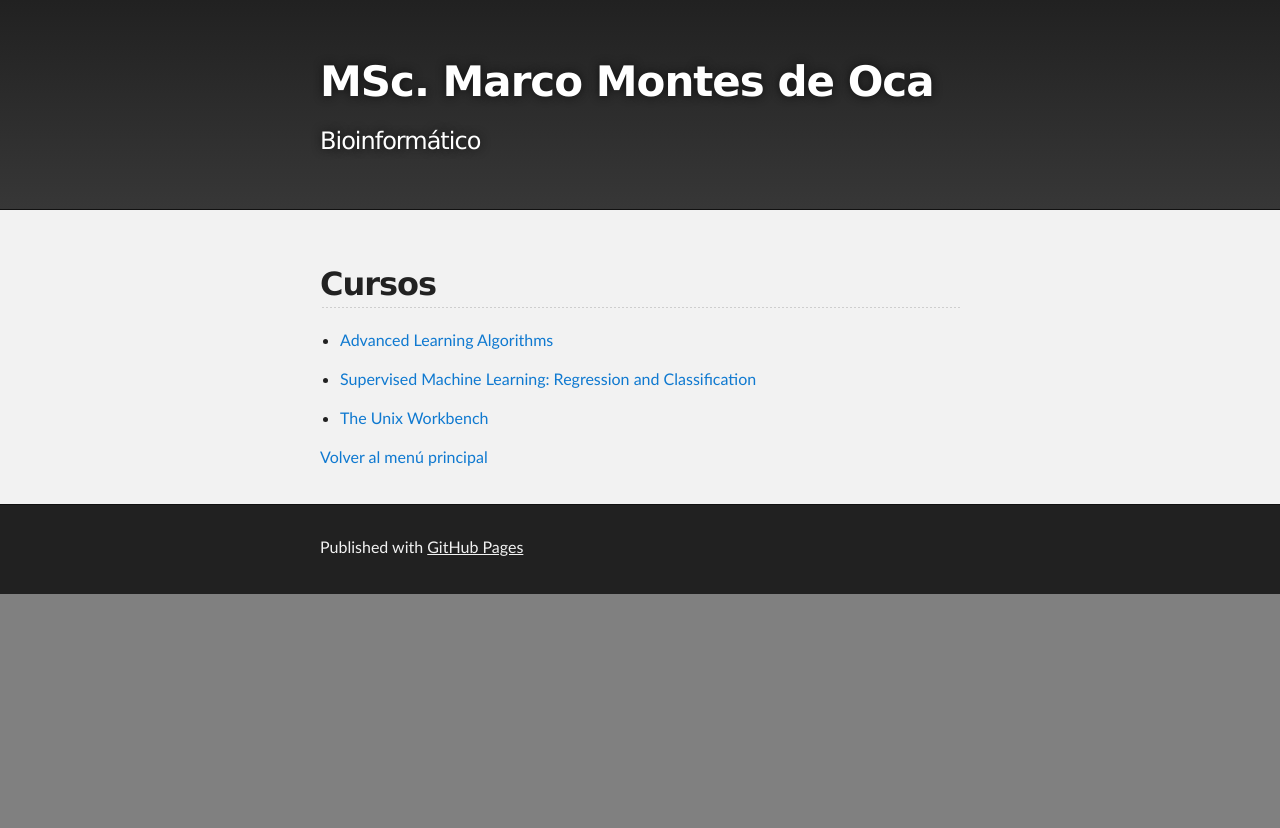
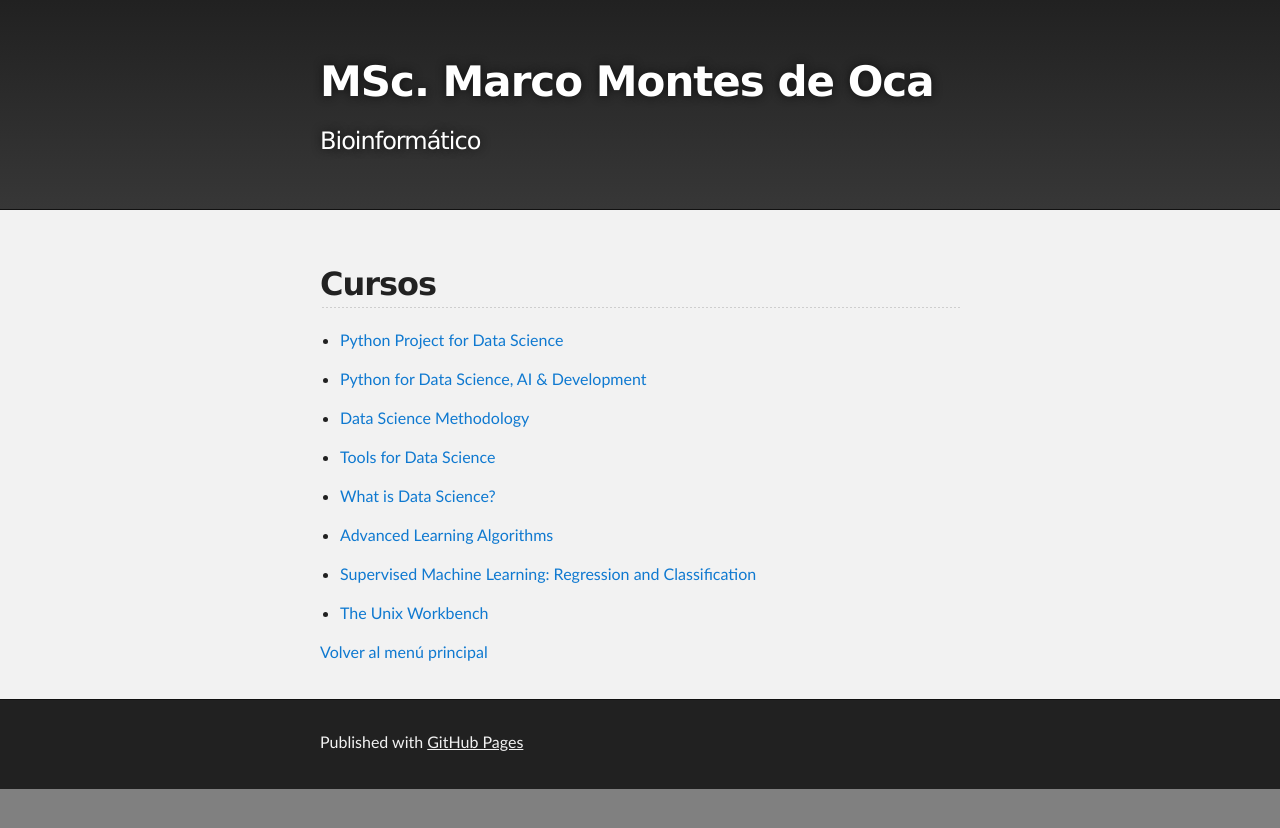
Before and after one commit to marco-montesdeoca/marco-montesdeoca.github.io, a Jekyll site: the page built from cursos.md, in a window 1280 px wide. Shown: the top 828 px of the page. Built offline with Jekyll 4.4.1, drawn with Linux system fonts in a browser that asks for light colours; our own code applies the rules of GitHub Pages for plain Markdown files.

Commit message:
Update cursos.md

```diff
--- a/cursos.md
+++ b/cursos.md
@@ -1,4 +1,14 @@
 ## Cursos
+
+* [Python Project for Data Science](https://coursera.org/verify/DZJAN52FR3AV)
+
+* [Python for Data Science, AI & Development](https://coursera.org/verify/WVHPD9Y9VQHN)
+
+* [Data Science Methodology](https://coursera.org/verify/KJZ5W4885T3H)
+
+* [Tools for Data Science](https://coursera.org/verify/DUHEBGWGXLKE)
+
+* [What is Data Science?](https://coursera.org/verify/V3YF6GRMXEGS)
 
 * [Advanced Learning Algorithms](https://www.coursera.org/account/accomplishments/verify/9MHZW3N7LNG6)
 
```
